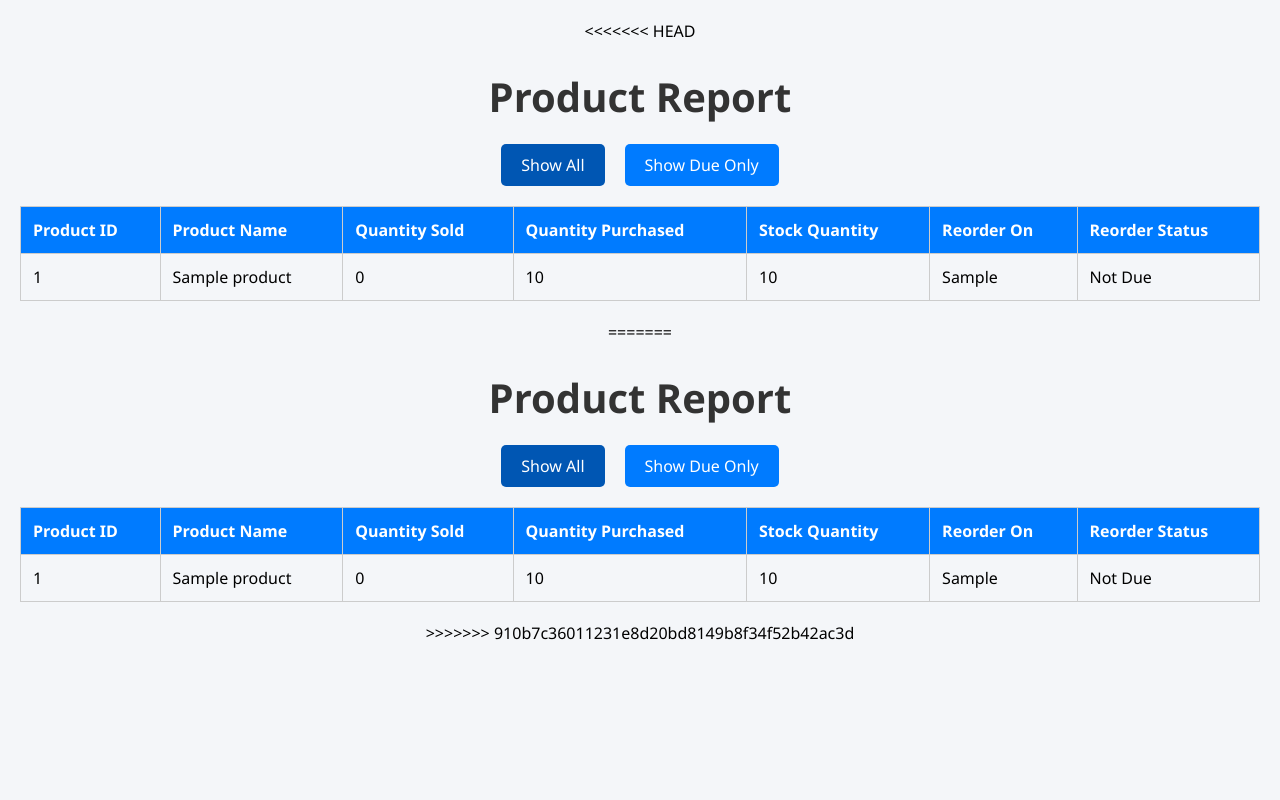
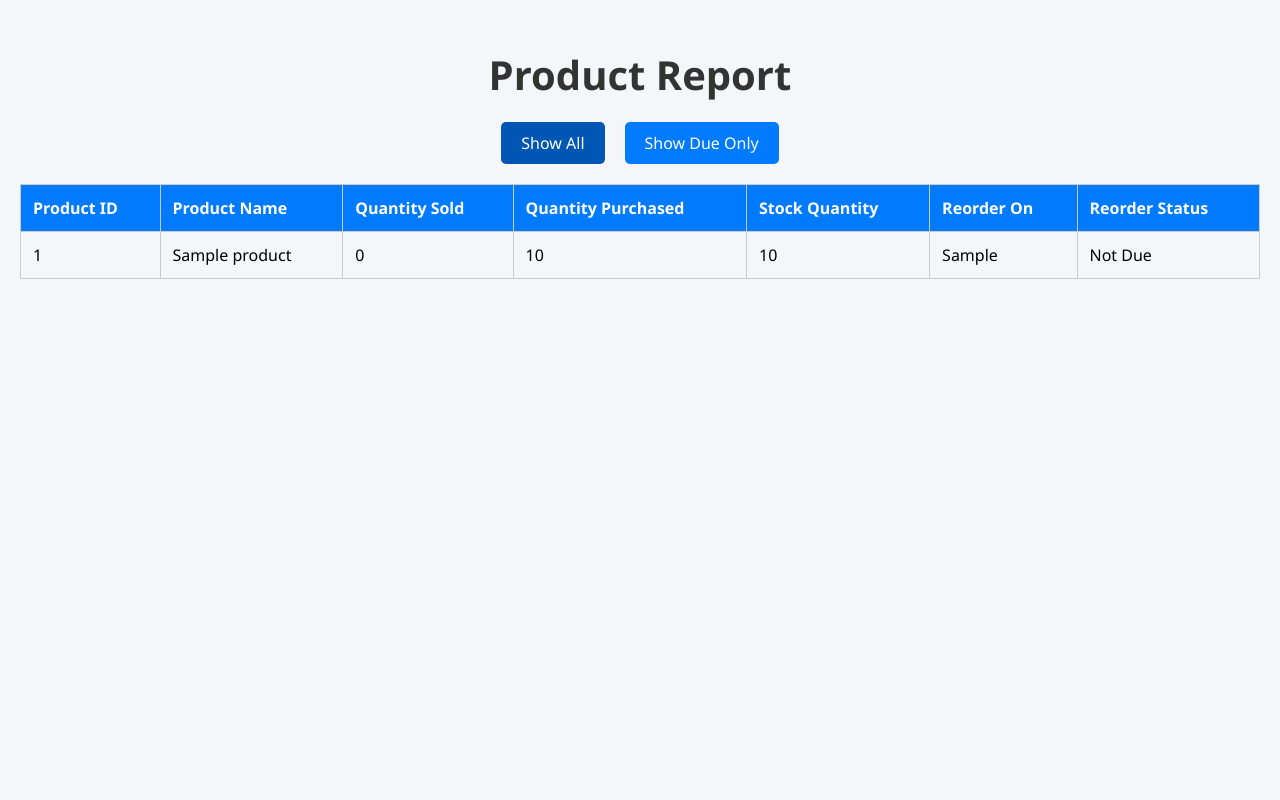
Before and after one commit to Derek1211212/webapp, a Flask app: page /report in a window 1280 px wide. Run offline with Flask 3, Linux system fonts and the light colour scheme; the visitor is signed in with stand-in values (Sample User, id 1); tables that the repository leaves empty or names only in its code hold one stand-in row (values such as "Sample post"); data that the repository does not hold is empty.

Commit message:
Update report.html

```diff
--- a/templates/report.html
+++ b/templates/report.html
@@ -1,4 +1,4 @@
-<<<<<<< HEAD
+
 <!DOCTYPE html>
 <html lang="en">
 <head>
@@ -104,110 +104,3 @@
     </table>
 </body>
 </html>
-=======
-<!DOCTYPE html>
-<html lang="en">
-<head>
-    <meta charset="UTF-8">
-    <meta name="viewport" content="width=device-width, initial-scale=1.0">
-    <title>Product Report</title>
-    <style>
-        body {
-            font-family: 'Segoe UI', Tahoma, Geneva, Verdana, sans-serif;
-            background-color: #f4f6f9;
-            display: flex;
-            justify-content: center;
-            align-items: center;
-            flex-direction: column;
-            margin: 0;
-            padding: 20px;
-        }
-
-        h1 {
-            font-size: 2.5rem;
-            margin-bottom: 20px;
-            color: #333;
-        }
-
-        table {
-            width: 100%;
-            border-collapse: collapse;
-            margin-bottom: 20px;
-        }
-
-        th, td {
-            border: 1px solid #ccc;
-            padding: 12px;
-            text-align: left;
-        }
-
-        th {
-            background-color: #007bff;
-            color: white;
-        }
-
-        tr:nth-child(even) {
-            background-color: #f2f2f2;
-        }
-
-        .filter-container {
-            margin-bottom: 20px;
-            display: flex;
-            justify-content: center;
-            gap: 20px;
-        }
-
-        .filter-button {
-            padding: 10px 20px;
-            background-color: #007bff;
-            color: white;
-            border: none;
-            border-radius: 5px;
-            cursor: pointer;
-            text-decoration: none;
-        }
-
-        .filter-button:hover {
-            background-color: #0056b3;
-        }
-
-        .filter-button.active {
-            background-color: #0056b3;
-        }
-    </style>
-</head>
-<body>
-    <h1>Product Report</h1>
-    <div class="filter-container">
-        <a href="{{ url_for('report', filter_due='false') }}" class="filter-button {% if not filter_due %}active{% endif %}">Show All</a>
-        <a href="{{ url_for('report', filter_due='true') }}" class="filter-button {% if filter_due %}active{% endif %}">Show Due Only</a>
-    </div>
-    <table>
-        <thead>
-            <tr>
-                <th>Product ID</th>
-                <th>Product Name</th>
-                <th>Quantity Sold</th>
-                <th>Quantity Purchased</th>
-                <th>Stock Quantity</th>
-                <th>Reorder On</th>
-                <th>Reorder Status</th>
-            </tr>
-        </thead>
-        <tbody>
-            {% for item in report_data %}
-                <tr>
-                    <td>{{ item.ProductID }}</td>
-                    <td>{{ item.ProductName }}</td>
-                    <td>{{ item.QuantitySold }}</td>
-                    <td>{{ item.QuantityPurchased }}</td>
-                    <td>{{ item.StockQuantity }}</td>
-                    <td>{{ item.ReorderOn }}</td>
-                    <td>{{ item.ReorderStatus }}</td>
-                </tr>
-            {% endfor %}
-        </tbody>
-    </table>
-</body>
-</html>
->>>>>>> 910b7c36011231e8d20bd8149b8f34f52b42ac3d
```
